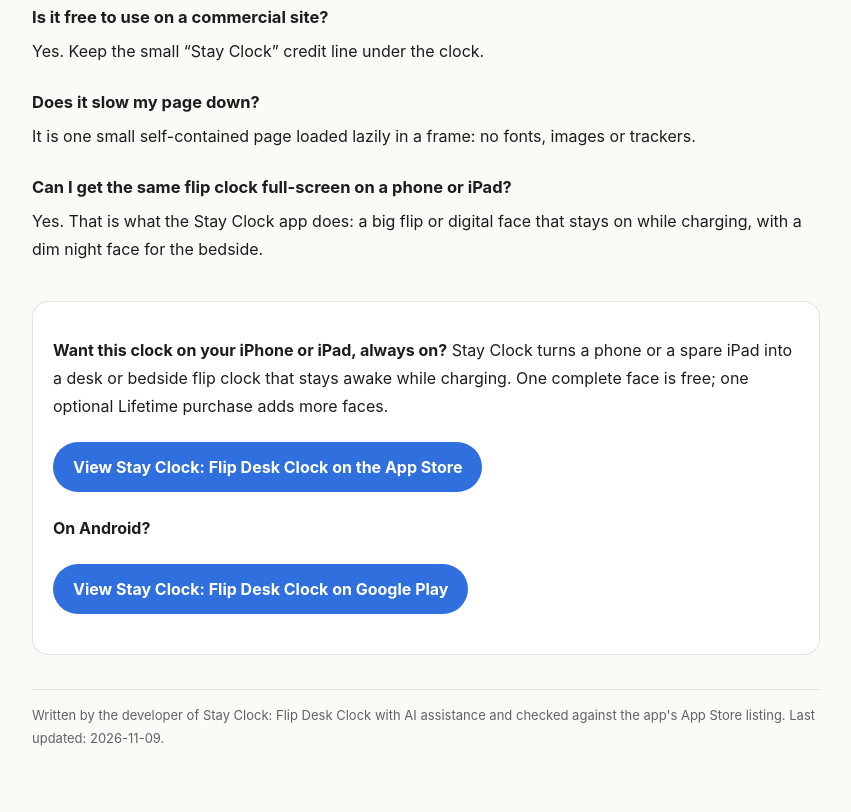
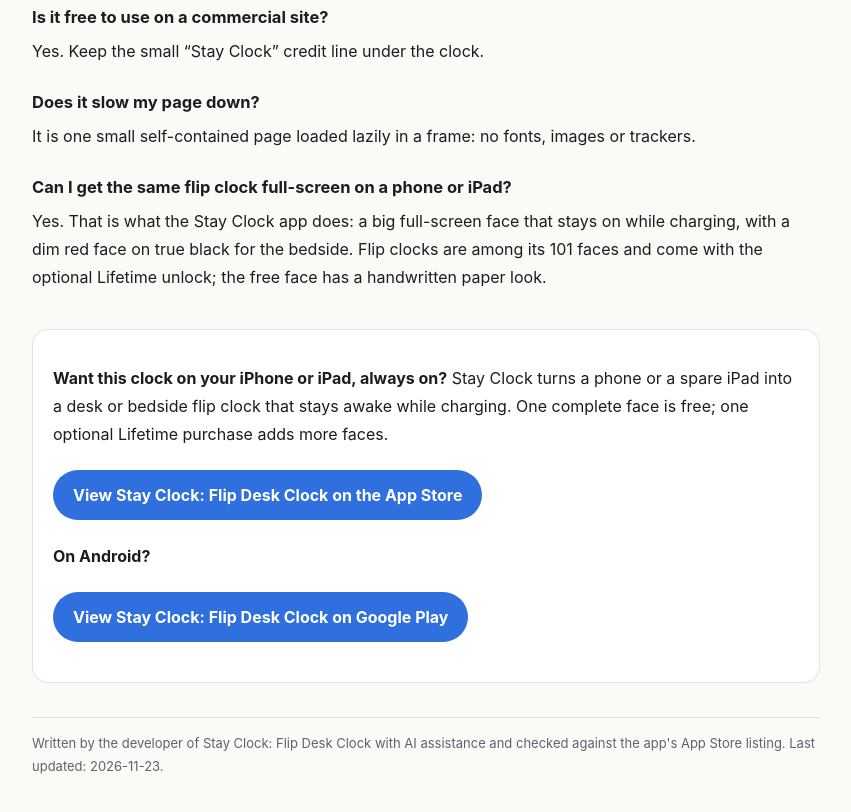
Before and after one commit to alice51849/stayclock-support, a plain HTML site: page flip-clock-widget-for-website.html in a window 1280 px wide. Shown: the part 1148-1960 px from the top of the page, without its empty margins (214-1065 px from the left). Drawn offline with Linux system fonts and the light colour scheme.

Commit message:
翻頁桌鐘網站嵌入頁 FAQ 修錯（待 2.7）
Claude-Session: https://claude.ai/code/session_01J1xqKKVA5YR97qykmaHQwV

```diff
--- a/flip-clock-widget-for-website.html
+++ b/flip-clock-widget-for-website.html
@@ -71,14 +71,14 @@ a{color:var(--accent)}
 <p class="hd-q">Does it slow my page down?</p>
 <p class="hd-a">It is one small self-contained page loaded lazily in a frame: no fonts, images or trackers.</p>
 <p class="hd-q">Can I get the same flip clock full-screen on a phone or iPad?</p>
-<p class="hd-a">Yes. That is what the Stay Clock app does: a big flip or digital face that stays on while charging, with a dim night face for the bedside.</p>
+<p class="hd-a">Yes. That is what the Stay Clock app does: a big full-screen face that stays on while charging, with a dim red face on true black for the bedside. Flip clocks are among its 101 faces and come with the optional Lifetime unlock; the free face has a handwritten paper look.</p>
 <div class="cta">
 <p><strong>Want this clock on your iPhone or iPad, always on?</strong> Stay Clock turns a phone or a spare iPad into a desk or bedside flip clock that stays awake while charging. One complete face is free; one optional Lifetime purchase adds more faces.</p>
 <p><a class="btn" href="https://apps.apple.com/us/app/id6814035888?pt=118326163&amp;ct=embed_stayclock_page&amp;mt=8">View Stay Clock: Flip Desk Clock on the App Store</a></p>
 <p><strong>On Android?</strong></p>
 <p><a class="btn" href="https://play.google.com/store/apps/details?id=com.alice51849.StayClock&amp;referrer=utm_source%3Dembed_stayclock_page%26utm_campaign%3Dstayclock" rel="noopener" data-ls-play="cta">View Stay Clock: Flip Desk Clock on Google Play</a></p>
 </div>
-<p class="hd-note">Written by the developer of Stay Clock: Flip Desk Clock with AI assistance and checked against the app&#x27;s App Store listing. Last updated: 2026-11-09.</p>
+<p class="hd-note">Written by the developer of Stay Clock: Flip Desk Clock with AI assistance and checked against the app&#x27;s App Store listing. Last updated: 2026-11-23.</p>
 </main>
 </body>
 </html>
```
